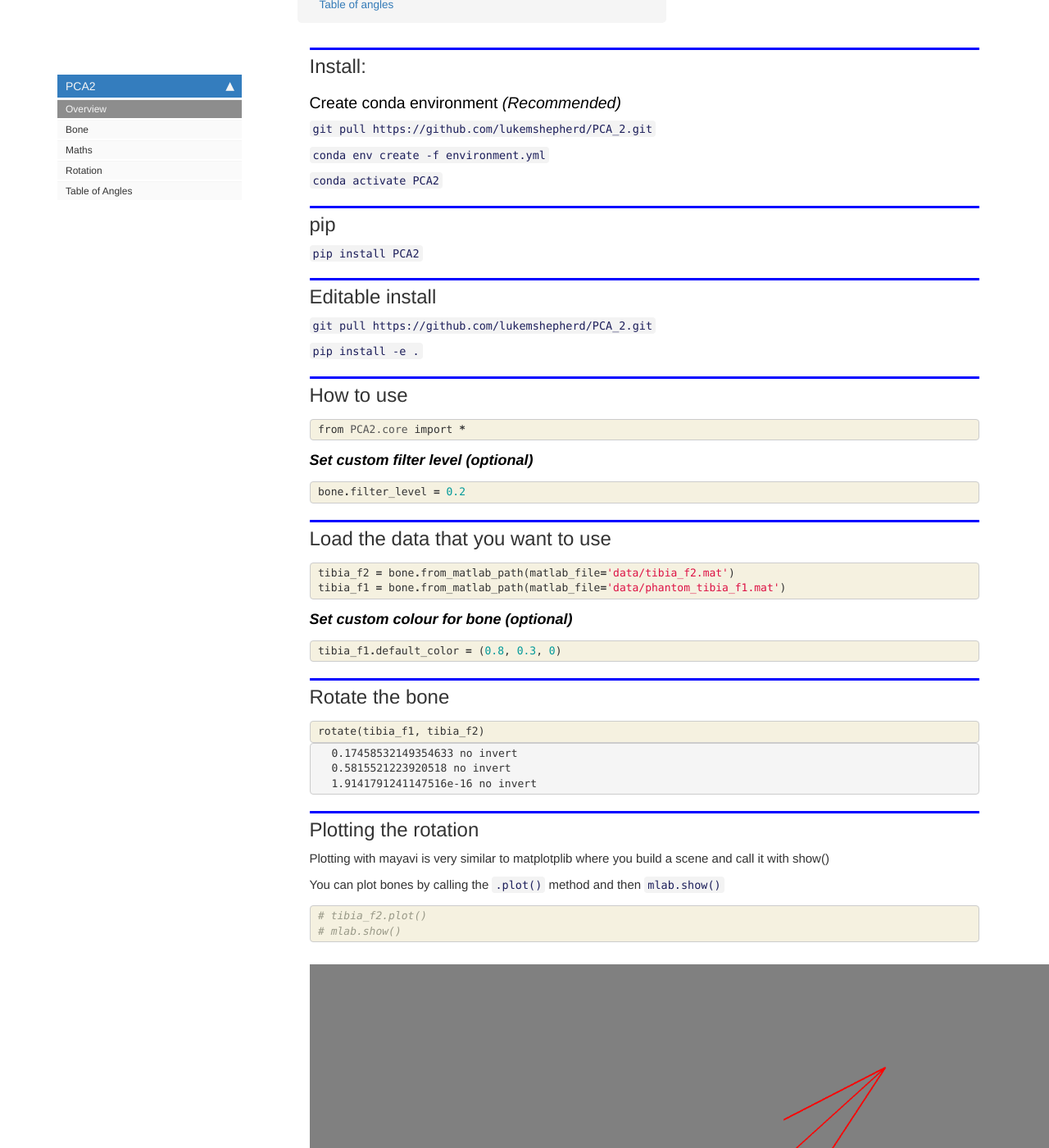
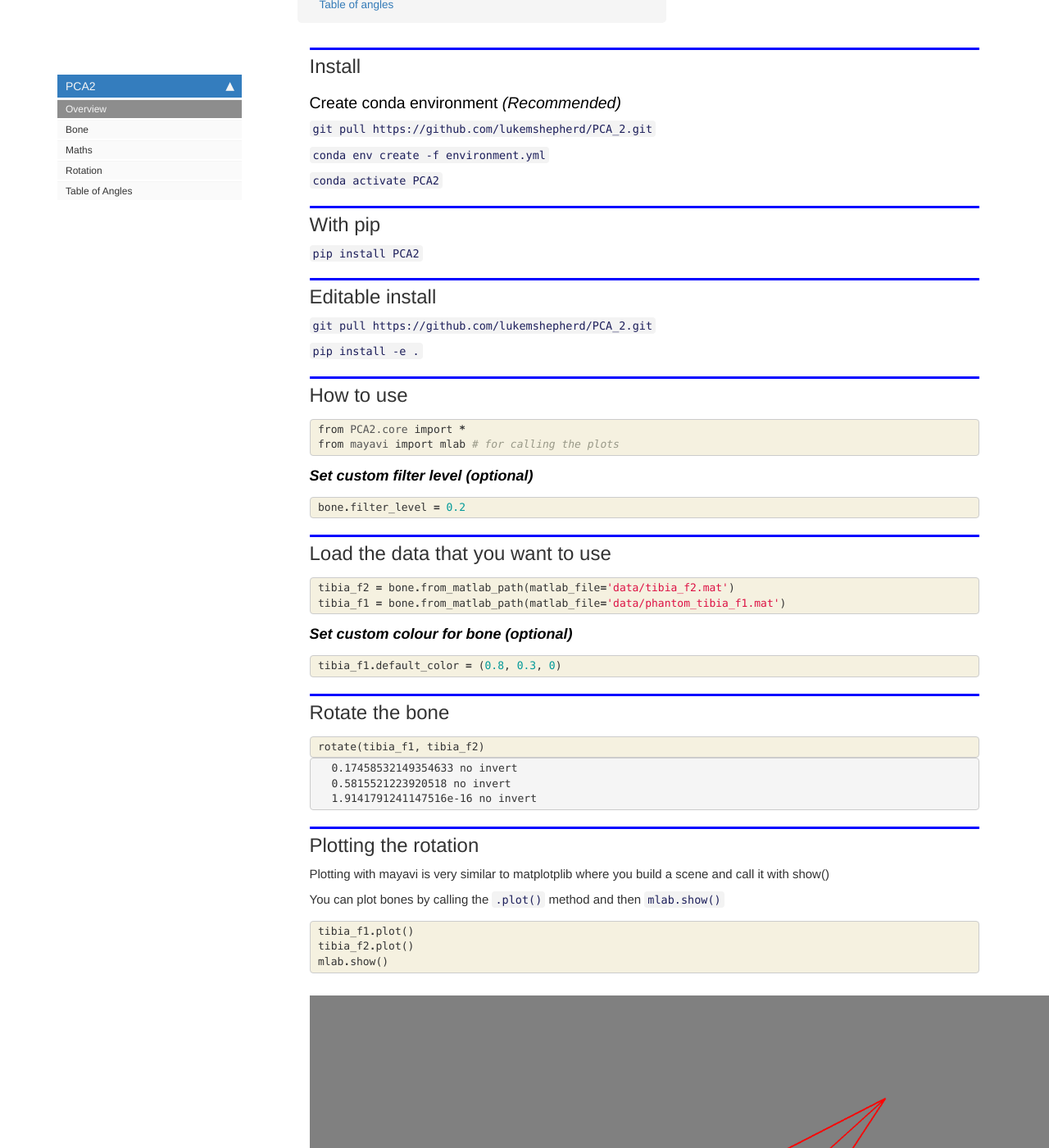
Before and after one commit to lukemshepherd/PCA2, a Jekyll site: the page built from docs/index.html, in a window 1280 px wide and 1400 px high, scrolled down 494 px. Shown: the whole window at 82% size. Built offline with Jekyll 4.4.1, drawn with Linux system fonts in a browser that asks for light colours; nearby versions of some CDN libraries; comment, search, counter and statistics services are not loaded; some of the changed text lies outside the part shown.

Commit message:
updated how to

```diff
--- a/docs/index.html
+++ b/docs/index.html
@@ -31,7 +31,7 @@ nb_path: "index.ipynb"
 
 <div class="cell border-box-sizing text_cell rendered"><div class="inner_cell">
 <div class="text_cell_render border-box-sizing rendered_html">
-<h2 id="Install:">Install:<a class="anchor-link" href="#Install:"> </a></h2>
+<h2 id="Install">Install<a class="anchor-link" href="#Install"> </a></h2>
 </div>
 </div>
 </div>
@@ -52,7 +52,7 @@ nb_path: "index.ipynb"
 </div>
 <div class="cell border-box-sizing text_cell rendered"><div class="inner_cell">
 <div class="text_cell_render border-box-sizing rendered_html">
-<h2 id="pip">pip<a class="anchor-link" href="#pip"> </a></h2>
+<h2 id="With-pip">With pip<a class="anchor-link" href="#With-pip"> </a></h2>
 </div>
 </div>
 </div>
@@ -91,6 +91,7 @@ nb_path: "index.ipynb"
 <div class="inner_cell">
     <div class="input_area">
 <div class=" highlight hl-ipython3"><pre><span></span><span class="kn">from</span> <span class="nn">PCA2.core</span> <span class="kn">import</span> <span class="o">*</span>
+<span class="kn">from</span> <span class="nn">mayavi</span> <span class="kn">import</span> <span class="n">mlab</span> <span class="c1"># for calling the plots</span>
 </pre></div>
 
     </div>
@@ -230,8 +231,9 @@ nb_path: "index.ipynb"
 
 <div class="inner_cell">
     <div class="input_area">
-<div class=" highlight hl-ipython3"><pre><span></span><span class="c1"># tibia_f2.plot()</span>
-<span class="c1"># mlab.show()</span>
+<div class=" highlight hl-ipython3"><pre><span></span><span class="n">tibia_f1</span><span class="o">.</span><span class="n">plot</span><span class="p">()</span>
+<span class="n">tibia_f2</span><span class="o">.</span><span class="n">plot</span><span class="p">()</span>
+<span class="n">mlab</span><span class="o">.</span><span class="n">show</span><span class="p">()</span>
 </pre></div>
 
     </div>
```
Also changed, not shown: README.md, 1 other file.
